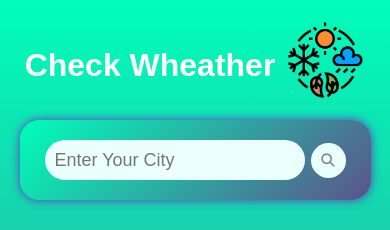
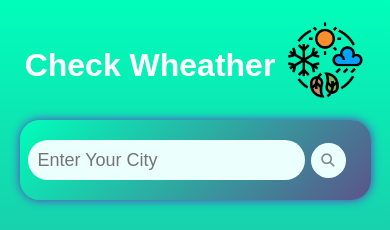
Before and after one commit to purnima11apr/Weather-App-Clone, a plain HTML site: page index.html in a window 390 px wide. Shown: the top 230 px of the page. Drawn offline with Linux system fonts and the light colour scheme; a web font is replaced by a local one.

Commit message:
weather app completed

```diff
--- a/style.css
+++ b/style.css
@@ -152,6 +152,7 @@ body{
         height: 40px;
         margin-right: 6px;
         padding: 3px 10px;
+        margin-left: -17px;
     }
 
     body{
```
